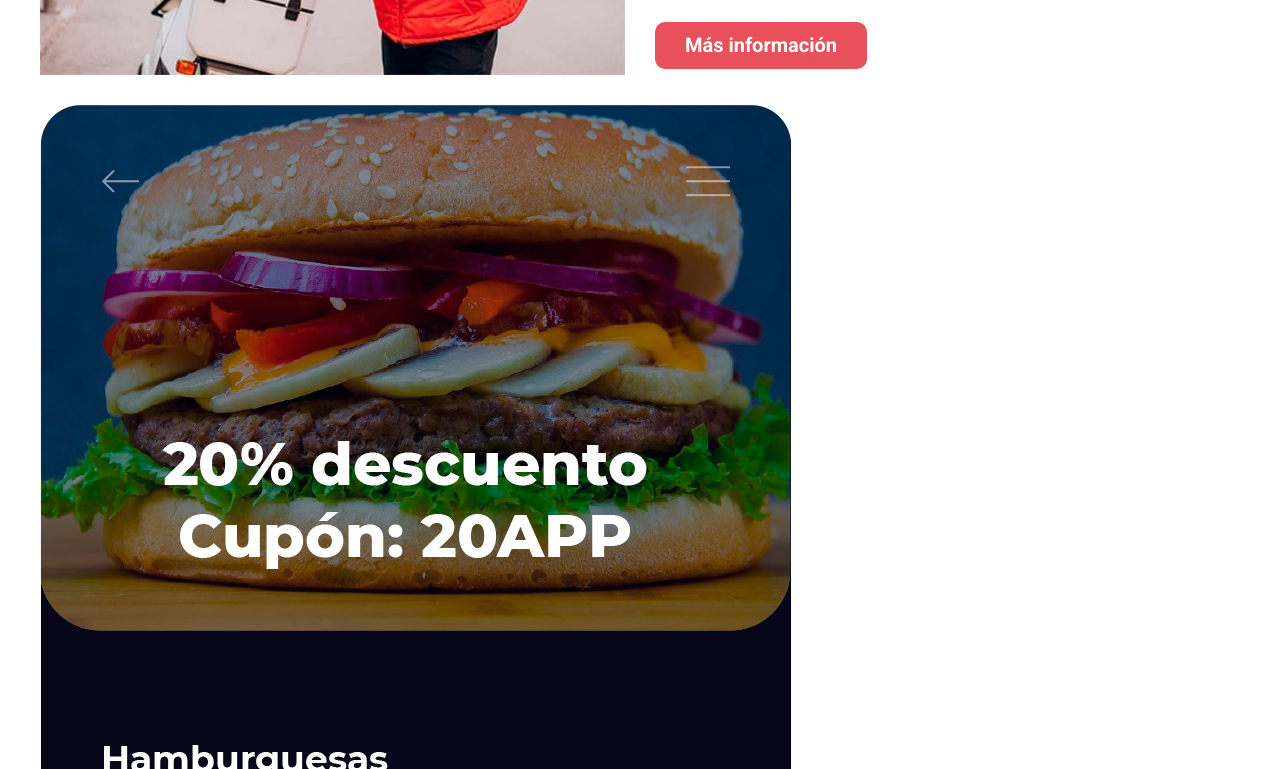
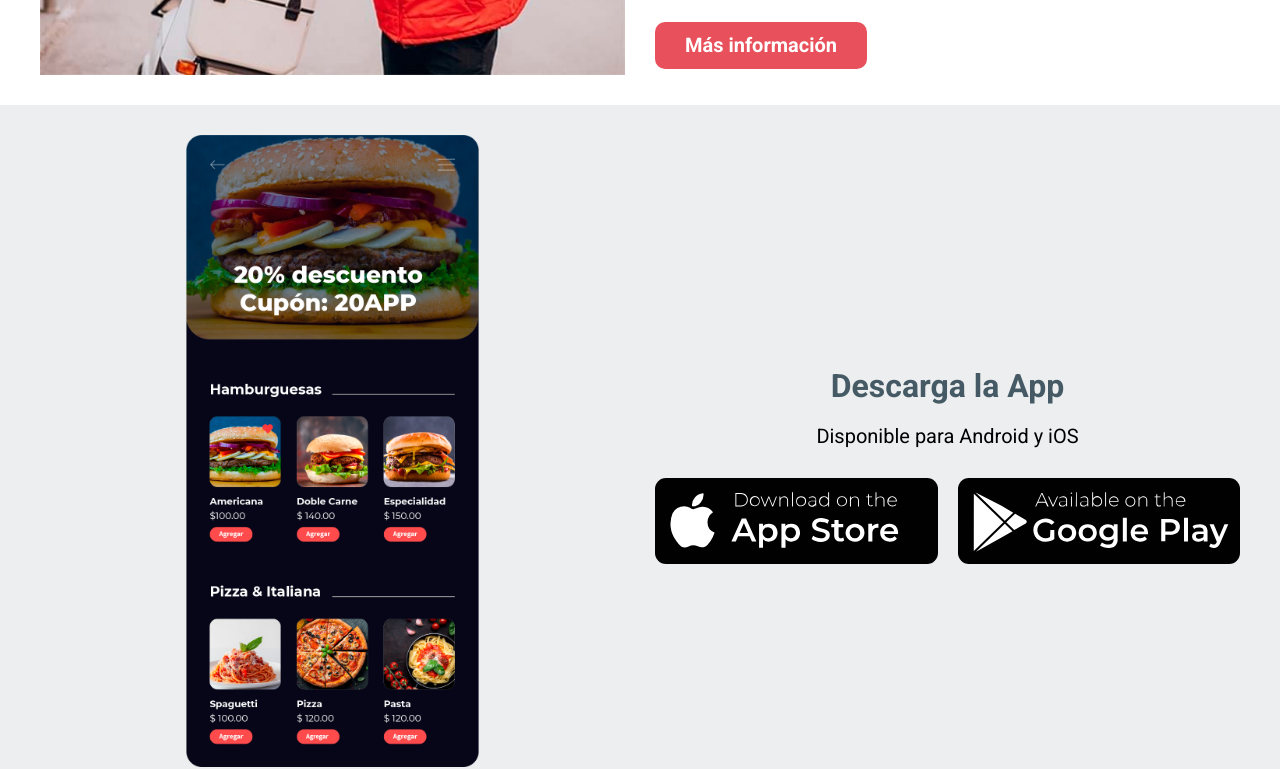
Before and after one commit to Ara-Polanco/deliveryApp, a website: page index.html in a window 1280 px wide. Shown: the part 4691-5460 px from the top of the page. Drawn offline with Linux system fonts and the light colour scheme.

Commit message:
Adding: styles to 'download section'

```diff
--- a/src/scss/app.scss
+++ b/src/scss/app.scss
@@ -5,3 +5,4 @@
 @use 'testimoniales';
 @use 'favoritos';
 @use 'repartidores';
+@use 'descargar';
--- /dev/null
+++ b/src/scss/descargar/_descargar.scss
@@ -0,0 +1,59 @@
+@use 'base/variables' as v;
+@use 'base/mixins' as m;
+
+.descargar {
+    background-color: v.$grisClaro;
+    padding: v.$separacion 0;
+
+    &__grid {
+
+        @include m.tablet {
+            @include m.grid(2, v.$separacion)
+        }
+    }
+
+    &__imagen {
+        width: 50%;
+        margin: 0 auto;
+        transition-property: transform;
+        transition-duration: .3s;
+
+        &:hover {
+            transform: rotate(4deg) scale(1.1);
+        }
+
+    }
+}
+
+.tiendas {
+    display: flex;
+    flex-direction: column;
+    justify-content: center;
+
+    &__heading,
+    &__texto {
+        text-align: center;
+    }
+
+    &__heading {
+        color: v.$secundario;
+        margin: v.$separacion 0 0 0;
+    }
+
+    &__texto {
+        margin-bottom: v.$separacion;
+    }
+
+    &__grid {
+        @include m.grid(2, 2rem)
+    }
+
+    &__enlace {
+        transition-property: transform;
+        transition-duration: .3s;
+
+        &:hover {
+            transform: scale(1.1);
+        }
+    }
+}
--- /dev/null
+++ b/src/scss/descargar/_index.scss
@@ -0,0 +1,2 @@
+@forward 'descargar';
+@forward 'tiendas';
--- /dev/null
+++ b/src/scss/descargar/_tiendas.scss
@@ -0,0 +1,2 @@
+@use 'base/variables' as v;
+@use 'base/mixins' as m;
```
Also changed, not shown: index.html (+4 -1 lines), build/css/app.css, 1 other file.
